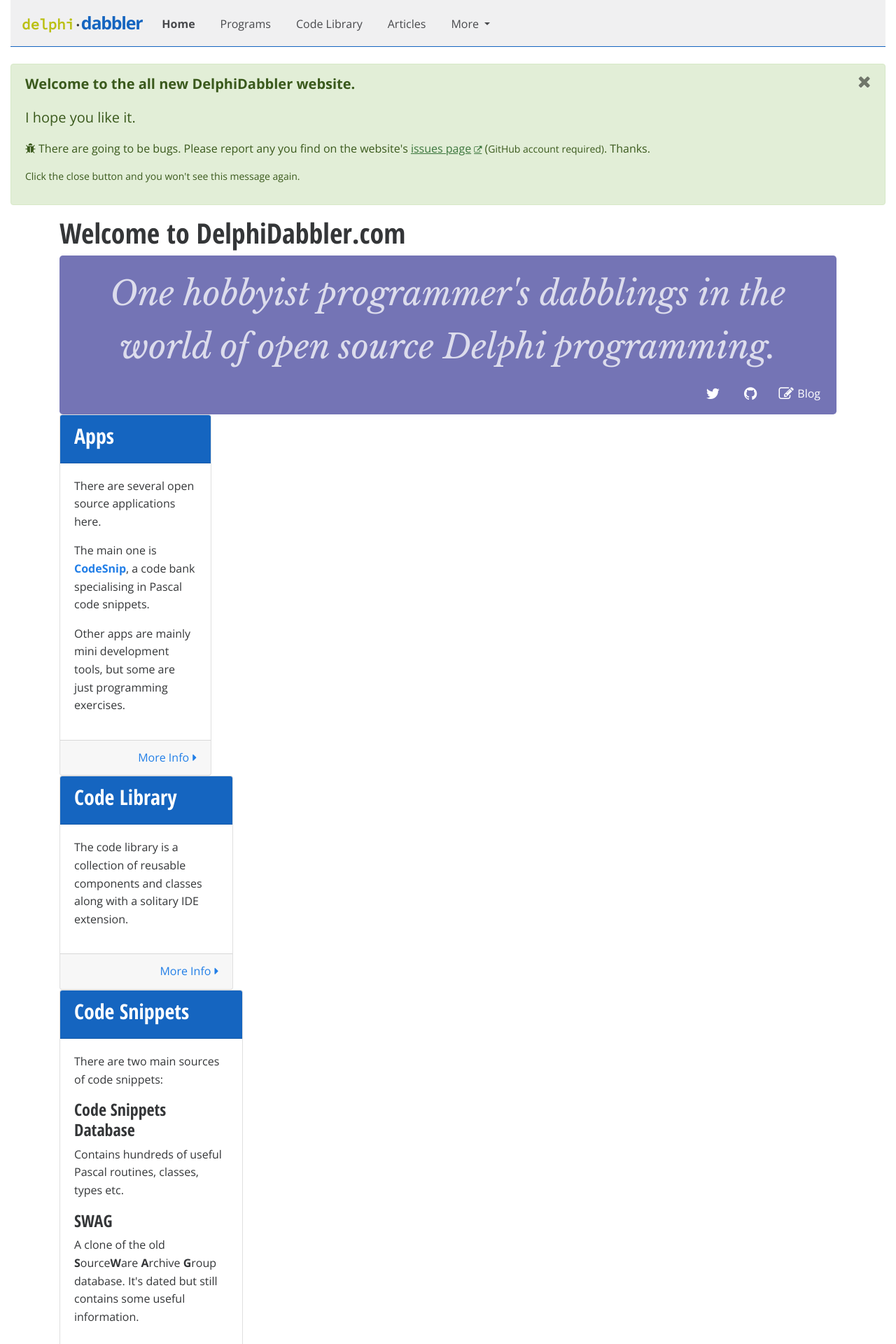
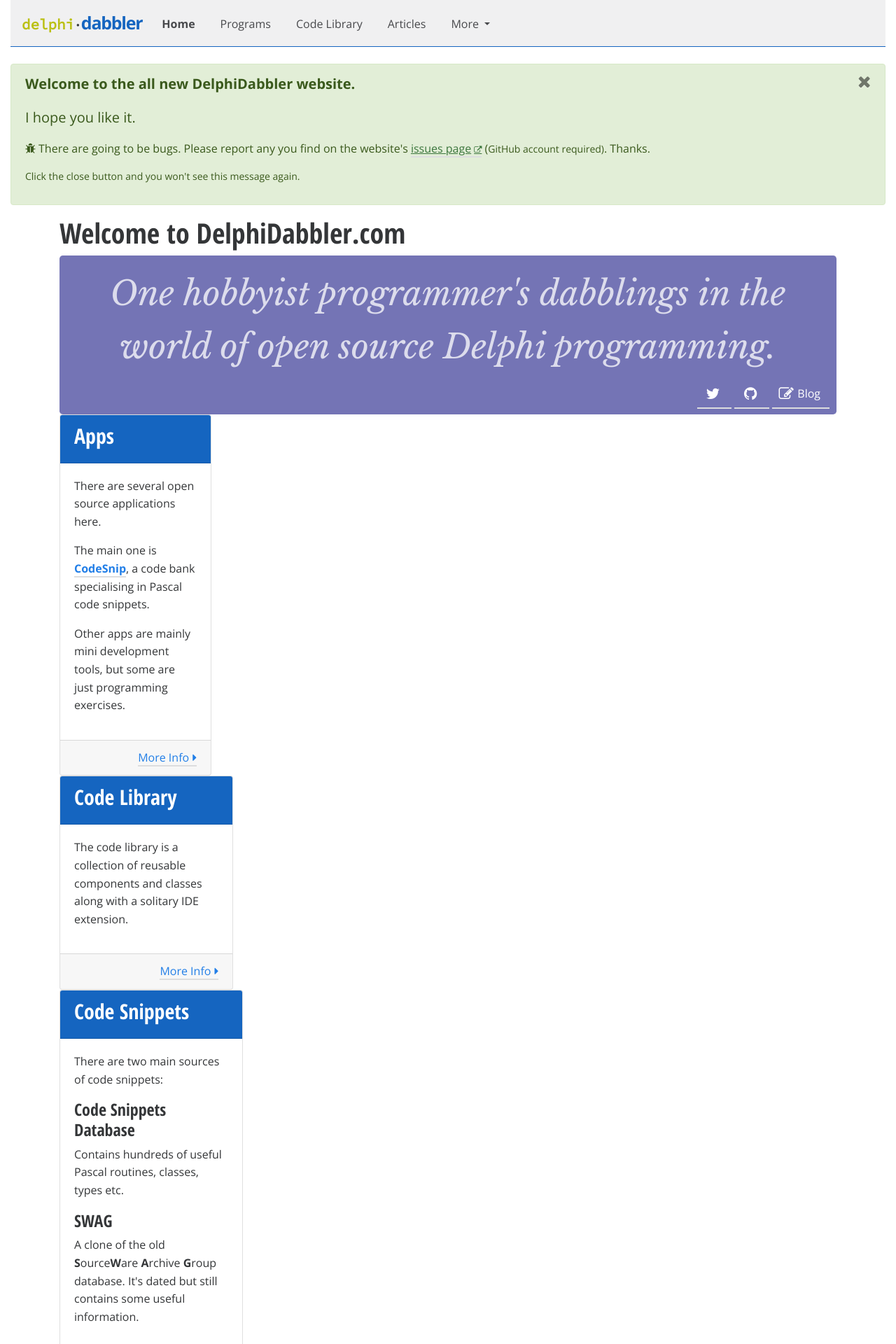
Before and after one commit to delphidabbler/delphidabbler.github.io, a Jekyll site: the page built from index.html, in a window 1280 px wide. Shown: the top 1920 px of the page at 70% size. Built offline with Jekyll 4.4.1, drawn with Linux system fonts in a browser that asks for light colours; nearby versions of some CDN libraries; comment, search, counter and statistics services are not loaded.

Commit message:
Add global styling for <a> links
* Add new theme variables.
* New _core.scss SASS file for core styling - single entry for a links.
* Updated other SASS files to override global <a> link styling where necessary.

```diff
--- a/_sass/site-config/_theme.scss
+++ b/_sass/site-config/_theme.scss
@@ -50,9 +50,14 @@
 $dd-theme-body-bg:                  $dd-theme-white;
 
 // ---- Main link styling
-// !TODO: will need bg color, bottom border for links - will need style override
 $dd-theme-link:                     lighten($dd-theme-primary, 10%);
 $dd-theme-link-hover:               $dd-theme-primary;
+$dd-theme-link-bg:                  transparent;
+$dd-theme-link-hover-bg:            rgba(0,0,0,5%);
+$dd-theme-link-border-width:        2px;
+$dd-theme-link-border-style:        solid;
+$dd-theme-link-border-color:        $dd-theme-gray-300;
+$dd-theme-link-hover-border-color:  $dd-theme-link-border-color;
 
 // ---- Code
 $dd-theme-code-bg:                  $dd-theme-gray-600;
--- /dev/null
+++ b/_sass/site-styles/_core.scss
@@ -0,0 +1,15 @@
+// ** Basic styles
+
+a {
+    color: $dd-theme-link;
+    background-color: $dd-theme-link-bg;
+    border-bottom: $dd-theme-link-border-width $dd-theme-link-border-color $dd-theme-link-border-style;
+    text-decoration: none;
+
+    &:hover {
+        color: $dd-theme-link-hover;
+        background-color: $dd-theme-link-hover-bg;
+        border-bottom: $dd-theme-link-border-width $dd-theme-link-border-width $dd-theme-link-hover-border-color;
+        text-decoration: none;
+    }
+}
--- a/_sass/site-styles/_logo.scss
+++ b/_sass/site-styles/_logo.scss
@@ -4,6 +4,8 @@
     font-weight: bold;
     font-size: 130%;
     text-transform: lowercase;
+    border: none;
+
     .dd-branding-logo-part1 {
         color: $dd-theme-secondary;
         font-family: $font-family-monospace;
--- a/_sass/site-styles/_navbar-overrides.scss
+++ b/_sass/site-styles/_navbar-overrides.scss
@@ -3,6 +3,11 @@
 nav.navbar {
     margin-bottom: 1.5rem;
     border-bottom: 1px solid $dd-theme-primary;
+
+    a{
+        background-color: transparent;
+    }
+
     .navbar-brand {
         margin-right: 0;
     }
--- a/_sass/site-styles/styles.scss
+++ b/_sass/site-styles/styles.scss
@@ -1,3 +1,4 @@
+@import "core";
 @import "logo";
 // Import shims used to ease conversion from BS3 to BS4
 @import "shims";
```
